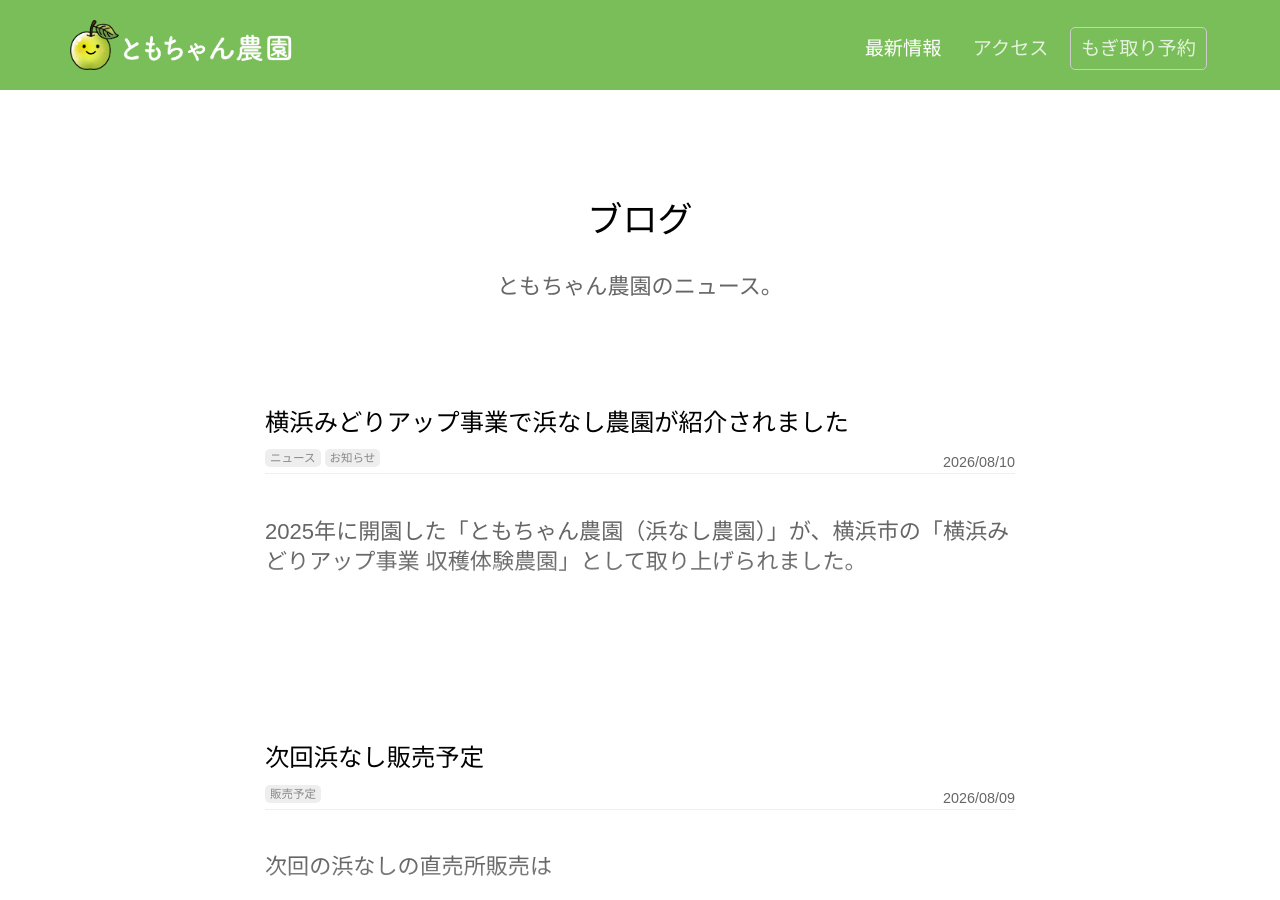
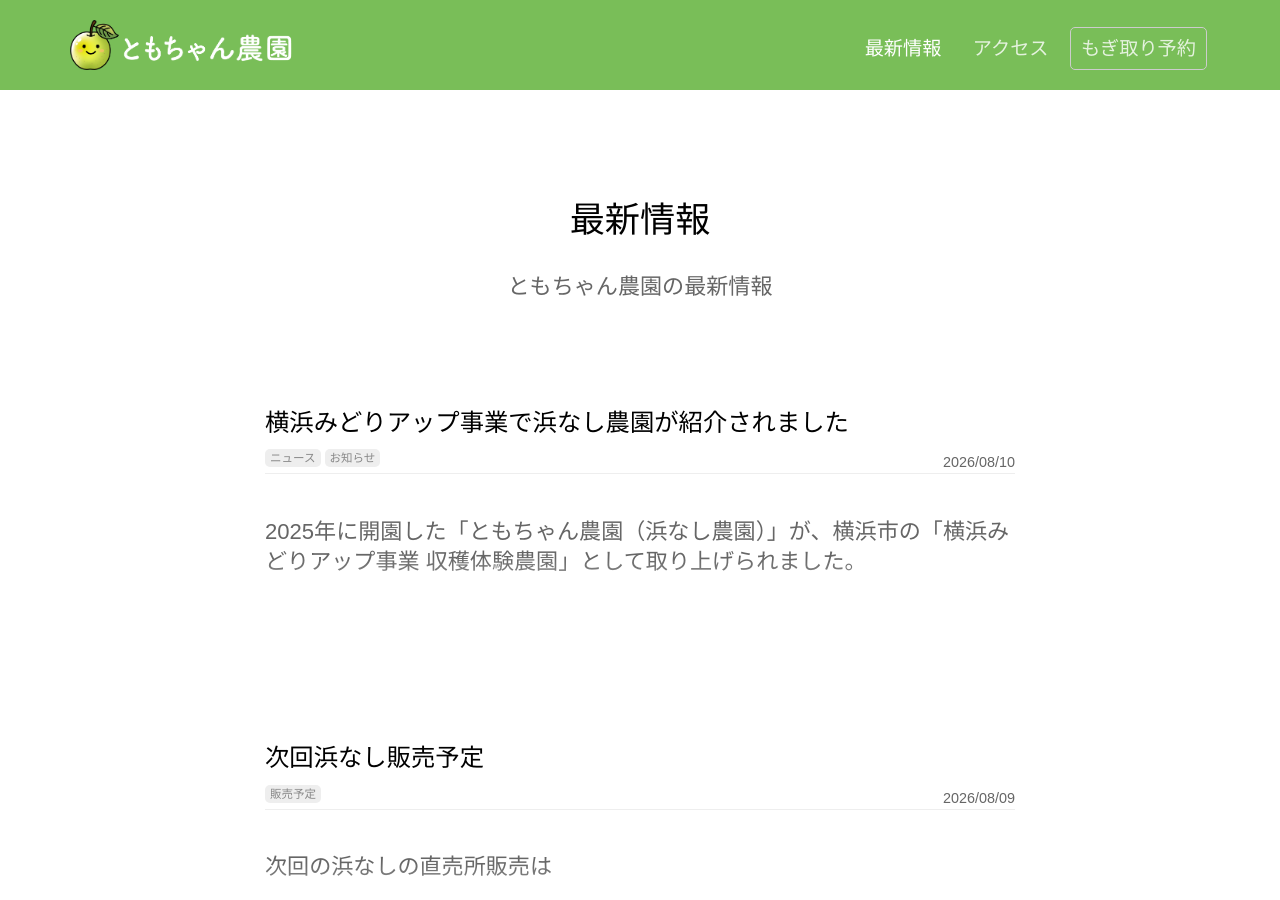
Before and after one commit to johannesnicolaus/nashi_nouen, a Jekyll site: the page built from blog/index.html, in a window 1280 px wide and 900 px high. Built offline with Jekyll 4.4.1, drawn with Linux system fonts in a browser that asks for light colours; some web fonts are replaced; the list of posts is cut into pages by our own code.

Commit message:
add small change

```diff
--- a/blog/index.html
+++ b/blog/index.html
@@ -1,6 +1,6 @@
 ---
-title: ブログ
-description: ともちゃん農園のニュース。
+title: 最新情報
+description: ともちゃん農園の最新情報
 ---
 
 <div class="text-container">
```
